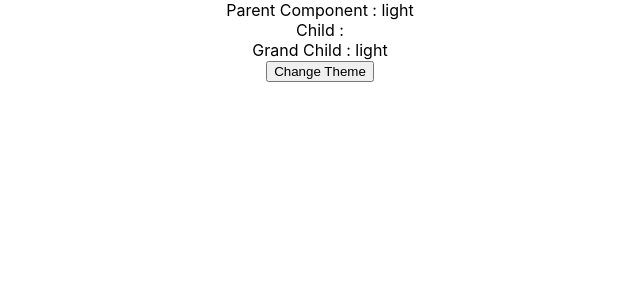
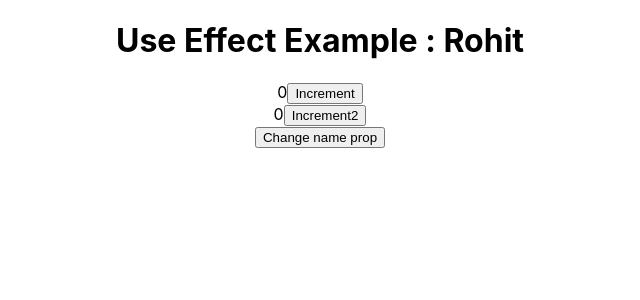
Before and after one commit to SumitDongare/react-practice, a React (Create React App) app: page / in a window 1280 px wide. Shown: the top 300 px of the page, without its empty margins (320-960 px from the left). Built offline with nearby package versions, Linux system fonts and the light colour scheme.

Commit message:
UserEffect Example done with screenshot

```diff
--- a/src/App.js
+++ b/src/App.js
@@ -1,4 +1,5 @@
 
+import { useState } from 'react';
 import './App.css';
 import ContextExample from './context/ContextExample';
 import Counter from './counter/Counter';
@@ -8,11 +9,14 @@ import FormExample from './Forms/FormExample';
 import Greeting from './greeting/Greeting';
 import ImageCarousel from './ImageCarousel/ImageCarousel';
 import TodoList from './todoList/TodoList';
+import UseEffectExample from './UseEffect/UseEffectExample';
 import UserList from './userProfile/UserList';
 import UserProfile from './userProfile/UserProfile';
 
 
 function App() {
+
+  const [name, setName] = useState("Rohit")
 
    const onCallback = (count)=>{
      console.log('Data from Child: ', count)
@@ -30,7 +34,9 @@ function App() {
       {/* <FormExample></FormExample> */}
       {/* <FormikExample></FormikExample> */}
       {/* <ImageCarousel></ImageCarousel> */}
-      <ContextExample></ContextExample>
+      {/* <ContextExample></ContextExample> */}
+      <UseEffectExample name={name}></UseEffectExample>
+      <button onClick={()=>setName(name + Math.random()*10)}>Change name prop</button>
     </div>
   );
 }
--- /dev/null
+++ b/src/UseEffect/UseEffectExample.js
@@ -0,0 +1,56 @@
+import React, { useEffect, useState } from 'react'
+
+export default function UseEffectExample({name}) {
+    const [counter, setCounter] = useState(0)
+    const [counter2, setCounter2] = useState(0)
+
+    //Syntax
+    //useEffect(()=>{},[])
+
+    //Example1 : Without dependency array : This effect is executed on every component render.
+    //  useEffect(()=>{
+    //     console.log(" 1. This is executed on every render");
+    //  })
+
+     //Example2 : With empty dependency array :
+     useEffect(()=>{
+            console.log("2. This is executed only once when counter is renderd." )
+     },[])
+
+     //Example3 : With dependency array :
+     useEffect(()=>{
+           alert("I am changed")
+
+            //  console.log("3. This is executed when counter is updated", counter)
+
+            //  return ()=>{
+            //   console.log("I am cleaning up", counter)
+            //  }
+     }, [counter])
+
+
+     //Example4 : with multiple dependency array :
+     useEffect(()=>{
+        console.log("4. This is executed when counter or counter2 is updated")
+        return ()=>{
+          console.log("I am cleaning up", counter)
+         }
+     },[counter, counter2])
+
+     //Example5 : with dependency array, prop
+     useEffect(()=>{
+         console.log("5. This is executed when name prop is changed")
+     }, [name])
+  return (
+    <div>
+
+        <h1>Use Effect Example : {name}</h1>
+        {counter}
+        <button onClick={()=>setCounter(counter+1)}>Increment</button>
+        <br></br>
+        {counter2}
+         <button onClick={()=>setCounter2(counter2+1)}>Increment2</button>
+
+    </div>
+  )
+}
```
Also changed, not shown: screenshots/useEffect.png (added).
